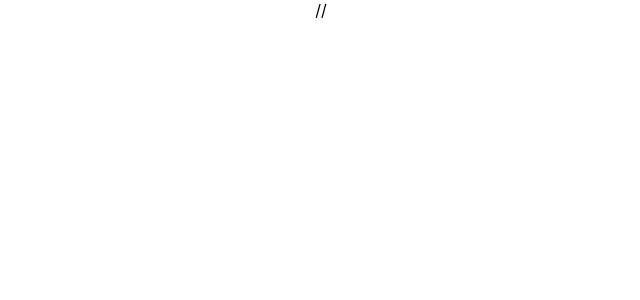
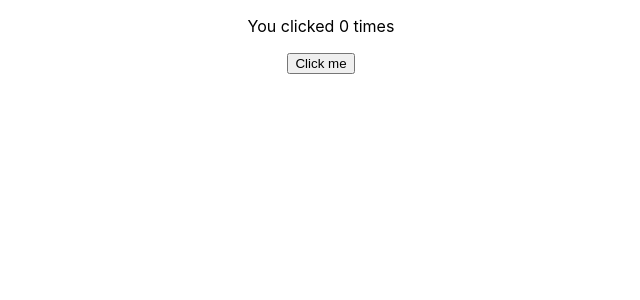
Before and after one commit to souhailmerroun-practice/react-repository, a React (Create React App) app: page / in a window 1280 px wide. Shown: the top 300 px of the page, without its empty margins (319-959 px from the left). Built offline with nearby package versions, Linux system fonts and the light colour scheme.

Commit message:
Click me count useState

```diff
--- a/src/App.js
+++ b/src/App.js
@@ -1,9 +1,15 @@
 import './App.css';
+import React, { useState } from 'react';
 
 function App() {
+  const [count, setCount] = useState(0);
+
   return (
     <div className="App">
-      //
+      <p>You clicked {count} times</p>
+      <button onClick={() => setCount(count + 1)}>
+        Click me
+      </button>
     </div>
   );
 }
```
